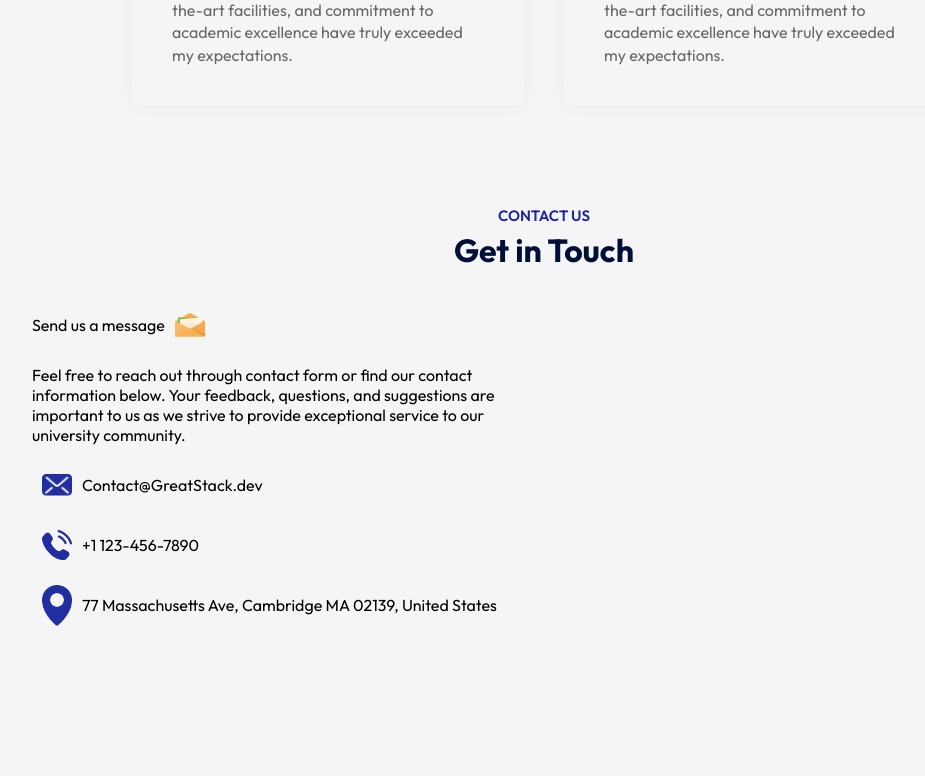
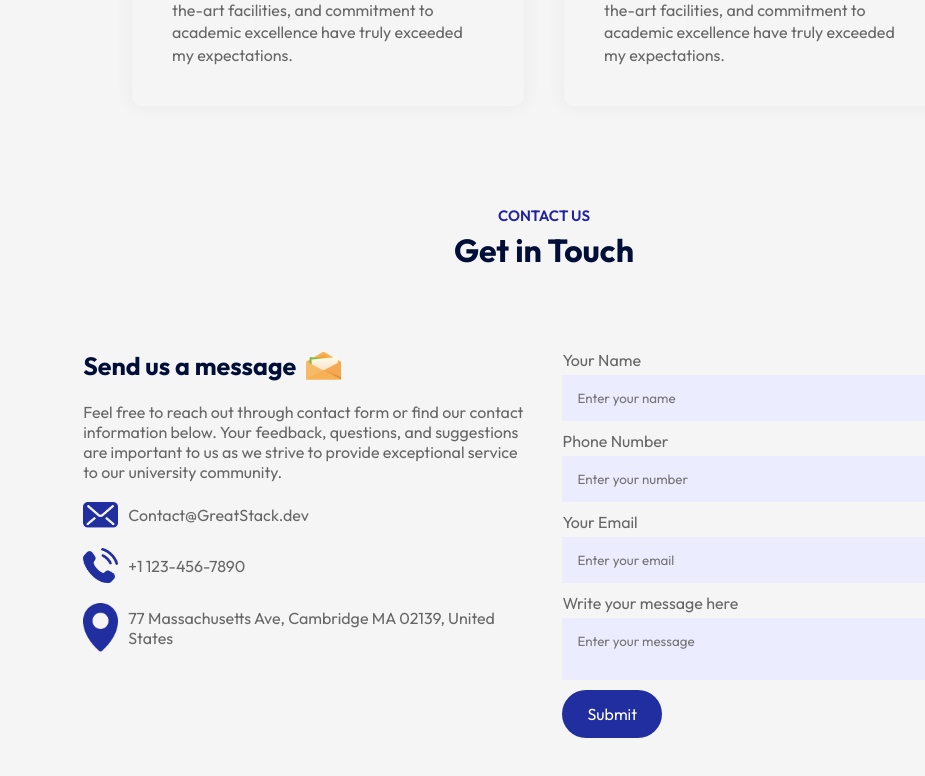
Before and after one commit to jaisinghdhande/Reactjs-Edusity, a React (Vite) app: page / in a window 1280 px wide. Shown: the part 2805-3581 px from the top of the page, without its empty margins (96-1021 px from the left). Before the commit the page ends 3445 px from the top, so only its background shows below. Built offline with nearby package versions, Linux system fonts and the light colour scheme.

Commit message:
completed the contact us section

```diff
--- a/src/Components/Contact/Contact.css
+++ b/src/Components/Contact/Contact.css
@@ -1,16 +1,60 @@
-.contact-left div{
+.contact{
+    margin: 80px auto;
+    max-width: 90%;
     display: flex;
-    justify-content: start;
-    align-items: center;
-    margin: 10px 0;
+    justify-content: space-between;
+    align-items: start;
 }
 
-.contact-left img{
-    width: 30px;
-    margin: 0 10px;
+.contact-col{
+    flex-basis: 48%;
+    color: #676767;
 }
 
-.contact-left p{
-    max-width: 500px;
-    margin: 15px 0;
+.contact-col h3{
+    color: #000f38;
+    font-weight: 500px;
+    font-size: 25px;
+    display: flex;
+    align-items: center;
+    margin-bottom: 20px;
 }
+
+.contact-col h3 img{
+   width: 35px;
+   margin-left: 10px;
+}
+
+.contact-col p{
+  max-width: 450px;
+  margin: 20px 0;
+ }
+
+ .contact-col ul li{
+    list-style: none;
+    display: flex;
+    align-items: center;
+    margin: 20px 0;
+ }
+
+ .contact-col ul li img{
+    width: 35px;
+    margin-right: 10px;
+ }
+
+ .contact-col form input,.contact-col form textarea{
+    display: block;
+    width: 100%;
+    background: #ebecfe;
+    outline: none;
+    border: none;
+    padding: 15px;
+    margin-top: 5px;
+    margin-bottom: 10px;
+    resize: none;
+ }
+
+ .contact-col span{
+    display: block;
+    margin-top: 10px;
+ }
--- a/src/Components/Contact/Contact.jsx
+++ b/src/Components/Contact/Contact.jsx
@@ -6,33 +6,76 @@ import locationIcon from "../../assets/location-icon.png";
 import "./Contact.css";
 
 const Contact = () => {
+
+  const [result, setResult] = React.useState("");
+
+  const onSubmit = async (event) => {
+    event.preventDefault();
+    setResult("Sending....");
+    const formData = new FormData(event.target);
+
+    formData.append("access_key", "85c6c357-3b25-4c9f-9be2-410e073d3406");
+
+    const response = await fetch("https://api.web3forms.com/submit", {
+      method: "POST",
+      body: formData
+    });
+
+    const data = await response.json();
+
+    if (data.success) {
+      setResult("Form Submitted Successfully");
+      event.target.reset();
+    } else {
+      console.log("Error", data);
+      setResult(data.message);
+    }
+  };
+
   return (
-    <div>
-      <div className="contact-left">
-        <div className="send-message">
-          <p>Send us a message</p>
-          <img src={messageIcon}></img>
-        </div>
+    <div className="contact">
+      <div className="contact-col">
+        <h3>
+          Send us a message <img src={messageIcon}></img>
+        </h3>
         <p>
           Feel free to reach out through contact form or find our contact
           information below. Your feedback, questions, and suggestions are
           important to us as we strive to provide exceptional service to our
           university community.
         </p>
-        <div className="send-message">
-          <img src={mailIcon}></img>
-          <p>Contact@GreatStack.dev</p>
-        </div>
-        <div className="send-message">
-          <img src={callIocn}></img>
-          <p>+1 123-456-7890</p>
-        </div>
-        <div className="send-message">
-          <img src={locationIcon}></img>
-          <p>77 Massachusetts Ave, Cambridge MA 02139, United States</p>
-        </div>
+        <ul>
+          <li>
+            <img src={mailIcon}></img>Contact@GreatStack.dev
+          </li>
+          <li>
+            <img src={callIocn}></img>+1 123-456-7890
+          </li>
+          <li>
+            <img src={locationIcon}></img>77 Massachusetts Ave, Cambridge MA
+            02139, United States
+          </li>
+        </ul>
       </div>
-      <div className="contact-right"></div>
+      <div className="contact-col">
+        <form onSubmit={onSubmit}>
+          <label>Your Name</label>
+          <input type="text" name="name" placeholder="Enter your name" required></input>
+          <label>Phone Number</label>
+          <input type="number" name="phone" placeholder="Enter your number" required></input>
+          <label>Your Email</label>
+          <input type="email" name="email" placeholder="Enter your email" required></input>
+          <label>Write your message here</label>
+          <textarea
+            type="text"
+            placeholder="Enter your message"
+            name="message"
+            required
+          ></textarea>
+          <button type="submit"  className="btn dark-btn">Submit</button>
+        </form>
+        <span>{result}</span>
+      </div>
     </div>
   );
 };
```
